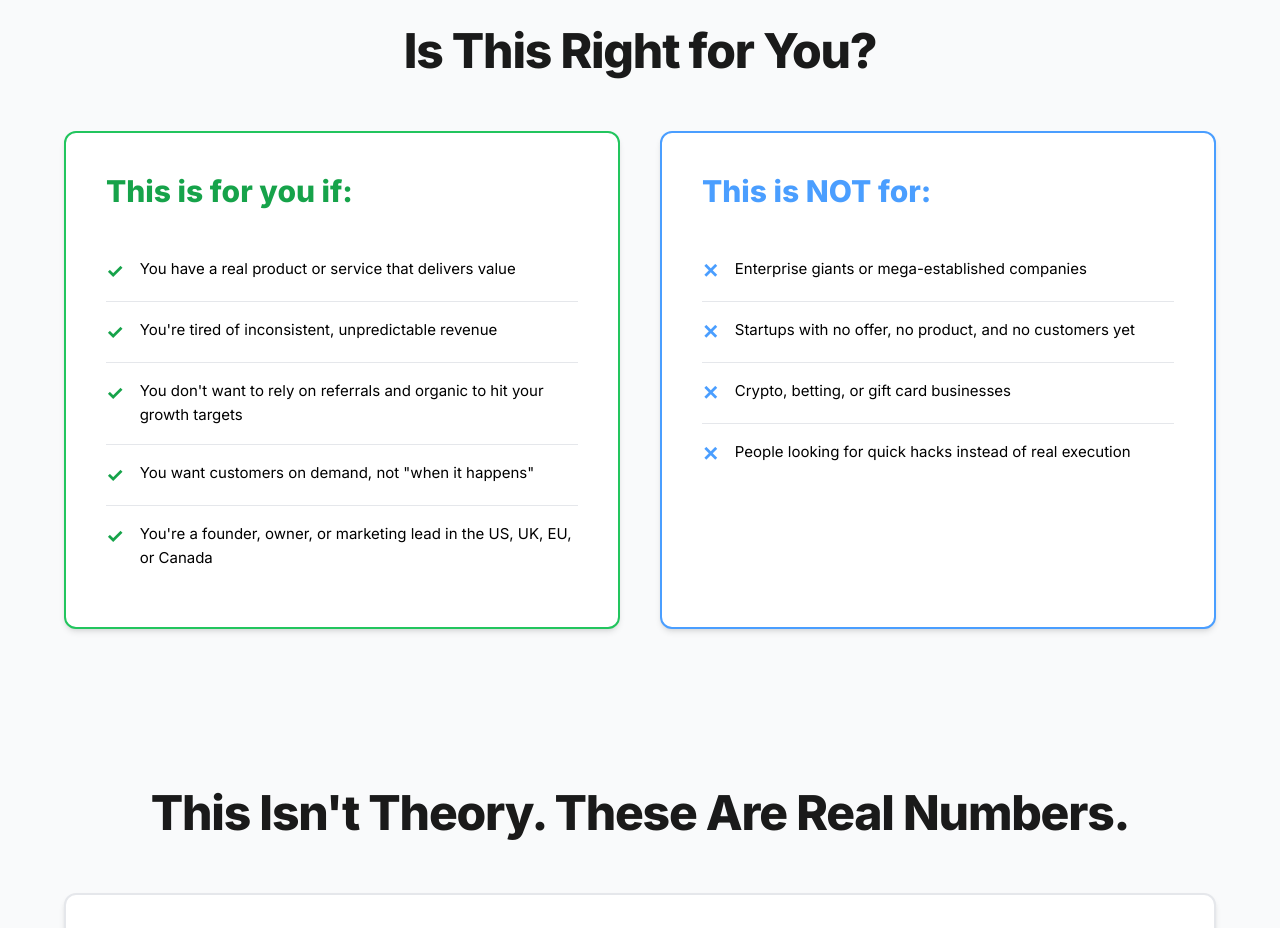
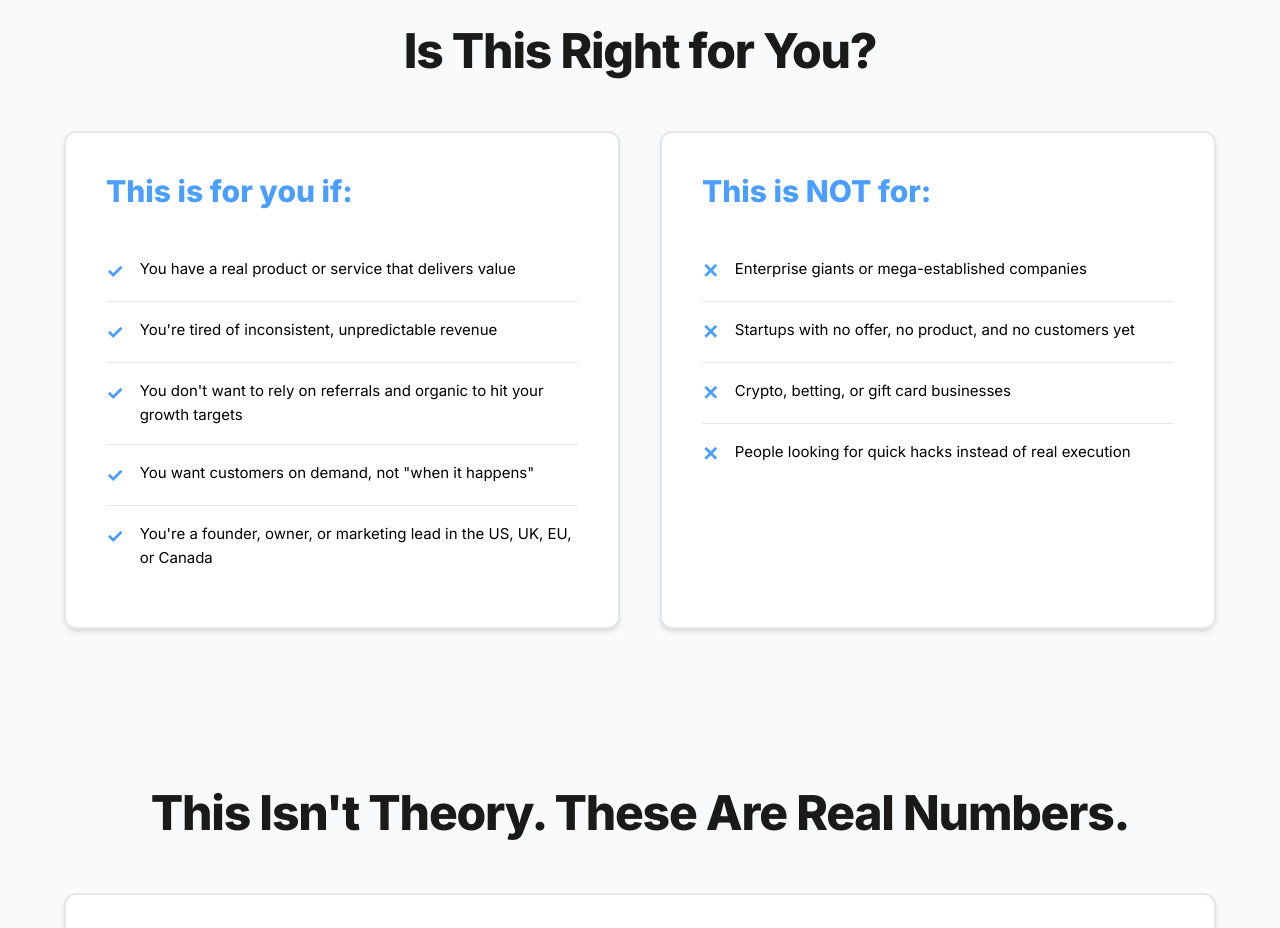
Before and after one commit to Dev-Rhema/Exo2, a React (Vite) app: page / in a window 1280 px wide. Shown: the part 3280-4208 px from the top of the page. Built offline with nearby package versions, Linux system fonts and the light colour scheme.

Commit message:
Color update

```diff
--- a/src/App.jsx
+++ b/src/App.jsx
@@ -216,13 +216,13 @@ const ForNotFor = () => {
         </div>
         <div className="grid md:grid-cols-2 gap-10">
           {/* For You */}
-          <div className="bg-white border-2 border-green-500 rounded-xl p-10 shadow-md max-lg:p-6">
-            <h3 className="text-3xl max-md:text-xl font-extrabold mb-8 text-green-600">
+          <div className="bg-white border-2 border-gray-200 rounded-xl p-10 shadow-md max-lg:p-6">
+            <h3 className="text-3xl max-md:text-xl font-extrabold mb-8 text-accent">
               This is for you if:
             </h3>
             <ul className="space-y-0">
               <li className="flex items-start gap-4 py-4 border-b border-gray-200">
-                <span className="text-green-600 font-bold text-xl flex-shrink-0">
+                <span className="text-accent font-bold text-xl flex-shrink-0">
                   ✓
                 </span>
                 <span className="text-[15px] leading-relaxed">
@@ -230,7 +230,7 @@ const ForNotFor = () => {
                 </span>
               </li>
               <li className="flex items-start gap-4 py-4 border-b border-gray-200">
-                <span className="text-green-600 font-bold text-xl flex-shrink-0">
+                <span className="text-accent font-bold text-xl flex-shrink-0">
                   ✓
                 </span>
                 <span className="text-[15px] leading-relaxed">
@@ -238,7 +238,7 @@ const ForNotFor = () => {
                 </span>
               </li>
               <li className="flex items-start gap-4 py-4 border-b border-gray-200">
-                <span className="text-green-600 font-bold text-xl flex-shrink-0">
+                <span className="text-accent font-bold text-xl flex-shrink-0">
                   ✓
                 </span>
                 <span className="text-[15px] leading-relaxed">
@@ -247,7 +247,7 @@ const ForNotFor = () => {
                 </span>
               </li>
               <li className="flex items-start gap-4 py-4 border-b border-gray-200">
-                <span className="text-green-600 font-bold text-xl flex-shrink-0">
+                <span className="text-accent font-bold text-xl flex-shrink-0">
                   ✓
                 </span>
                 <span className="text-[15px] leading-relaxed">
@@ -255,7 +255,7 @@ const ForNotFor = () => {
                 </span>
               </li>
               <li className="flex items-start gap-4 py-4">
-                <span className="text-green-600 font-bold text-xl flex-shrink-0">
+                <span className="text-accent font-bold text-xl flex-shrink-0">
                   ✓
                 </span>
                 <span className="text-[15px] leading-relaxed">
@@ -267,7 +267,7 @@ const ForNotFor = () => {
           </div>
 
           {/* Not For */}
-          <div className="bg-white border-2 border-accent rounded-xl p-10 shadow-md max-lg:p-6">
+          <div className="bg-white border-2 border-gray-200 rounded-xl p-10 shadow-md max-lg:p-6">
             <h3 className="text-3xl max-md:text-xl font-extrabold mb-8 text-accent">
               This is NOT for:
             </h3>
```
